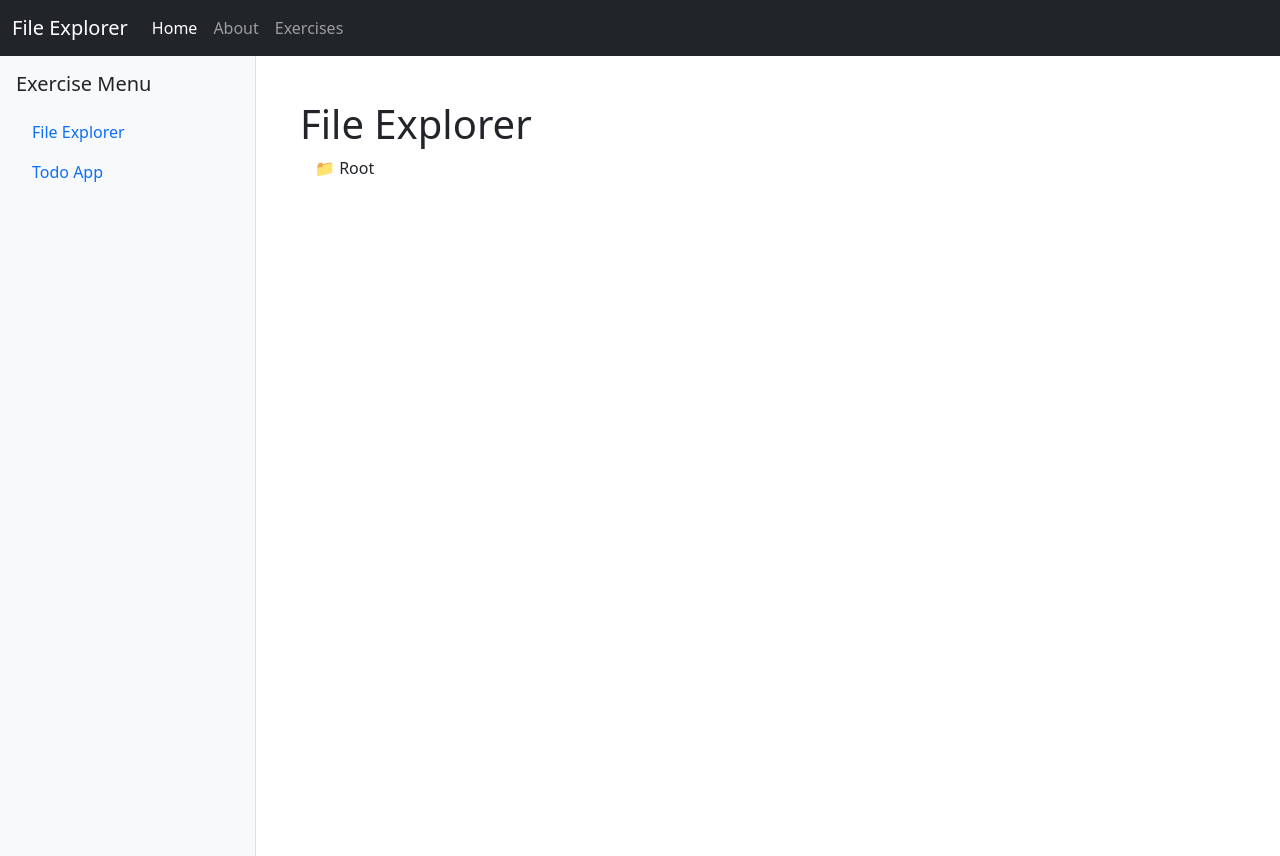
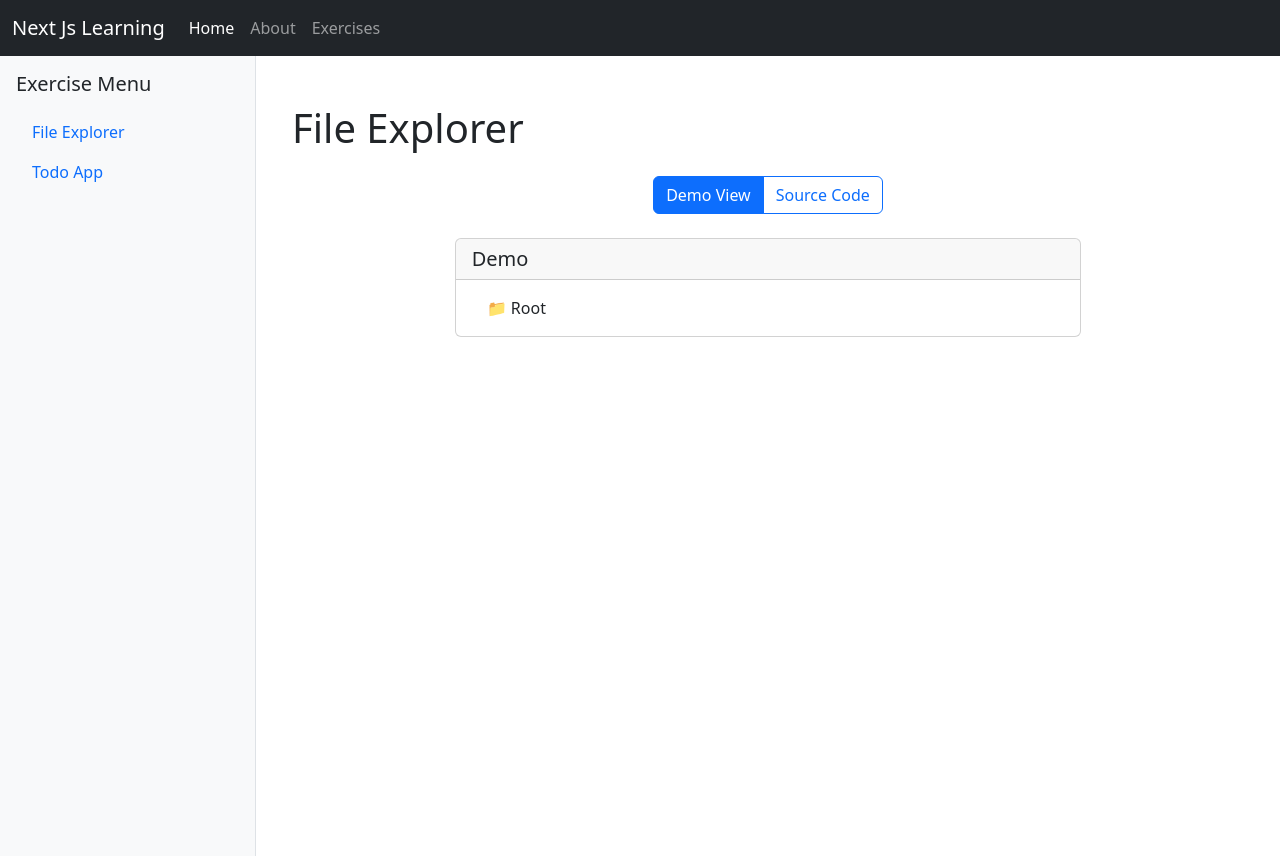
Before and after one commit to msrajawat298/MachineCoding, a Next.js app in the folder Sandbox/: page /exercises/file-explorer in a window 1280 px wide. Built offline with nearby package versions, Linux system fonts and the light colour scheme.

Commit message:
improve code

```diff
--- a/Sandbox/package.json
+++ b/Sandbox/package.json
@@ -12,7 +12,8 @@
     "bootstrap": "^5.3.3",
     "next": "15.1.7",
     "react": "^19.0.0",
-    "react-dom": "^19.0.0"
+    "react-dom": "^19.0.0",
+    "react-syntax-highlighter": "^15.6.1"
   },
   "devDependencies": {
     "@eslint/eslintrc": "^3",
--- /dev/null
+++ b/Sandbox/src/app/exercises/file-explorer/FileExplorer.jsx
@@ -0,0 +1,55 @@
+"use client";
+
+import { useState } from "react";
+import CodeBlock from "@/component/CodeBlock";
+import ExplorerView from "@/component/ExplorerView/";
+
+const FileExplorer = ({ sourceCode }) => {
+  const [view, setView] = useState("demo"); // 'demo' or 'code'
+
+  return (
+    <div className="container-fluid py-4">
+      <h1 className="mb-4">File Explorer</h1>
+
+      <div className="d-flex justify-content-center mb-4">
+        <div className="btn-group" role="group">
+          <button
+            className={`btn ${view === "demo" ? "btn-primary" : "btn-outline-primary"}`}
+            onClick={() => setView("demo")}
+          >
+            Demo View
+          </button>
+          <button
+            className={`btn ${view === "code" ? "btn-primary" : "btn-outline-primary"}`}
+            onClick={() => setView("code")}
+          >
+            Source Code
+          </button>
+        </div>
+      </div>
+
+      <div className="row justify-content-center">
+        <div className="col-md-8">
+          <div className="card">
+            <div className="card-header">
+              <h5 className="mb-0">{view === "demo" ? "Demo" : "Source Code"}</h5>
+            </div>
+            <div className="card-body p-0">
+              {view === "demo" ? (
+                <div className="p-3">
+                  <ExplorerView />
+                </div>
+              ) : (
+                <div className="code-container">
+                  <CodeBlock sourceCode={sourceCode} />
+                </div>
+              )}
+            </div>
+          </div>
+        </div>
+      </div>
+    </div>
+  );
+};
+
+export default FileExplorer;
--- a/Sandbox/src/app/exercises/file-explorer/page.js
+++ b/Sandbox/src/app/exercises/file-explorer/page.js
@@ -1,11 +1,8 @@
-import ExplorerView from "../../../component/ExplorerView";
+import { getSourceCode } from "@/component/CodeBlock/CodeBlockServer";
+import FileExplorer from "./FileExplorer";
 
-function FileExplorer() {
-  return (
-    <div style={{ padding: "20px" }}>
-      <h1>File Explorer</h1>
-      <ExplorerView />
-    </div>
-  );
+export default async function FileExplorerPage() {
+  const sourceCode = await getSourceCode("src/component/ExplorerView/index.jsx");
+
+  return <FileExplorer sourceCode={sourceCode} />;
 }
-export default FileExplorer;
--- a/Sandbox/src/app/layout.js
+++ b/Sandbox/src/app/layout.js
@@ -24,7 +24,7 @@ export default function RootLayout({ children }) {
       <body className={`${geistSans.variable} ${geistMono.variable}`}>
       <nav className="navbar navbar-expand-lg navbar-dark bg-dark">
         <div className="container-fluid">
-          <a className="navbar-brand" href="#">File Explorer</a>
+          <a className="navbar-brand" href="#">Next Js Learning</a>
           <button className="navbar-toggler" type="button" data-bs-toggle="collapse" data-bs-target="#navbarNav">
             <span className="navbar-toggler-icon"></span>
           </button>
--- /dev/null
+++ b/Sandbox/src/component/CodeBlock/CodeBlockServer.js
@@ -0,0 +1,14 @@
+import fs from 'fs';
+import path from 'path';
+
+export async function getSourceCode(codePath) {
+  if (!codePath) return "Error: Invalid code path";
+
+  try {
+    const filePath = path.join(process.cwd(), codePath);
+    const sourceCode = await fs.promises.readFile(filePath, 'utf8');
+    return sourceCode;
+  } catch (error) {
+    return `Error: ${error.message}`;
+  }
+}
--- /dev/null
+++ b/Sandbox/src/component/CodeBlock/index.js
@@ -0,0 +1,23 @@
+"use client";
+
+import { Prism as SyntaxHighlighter } from 'react-syntax-highlighter';
+import { vscDarkPlus } from 'react-syntax-highlighter/dist/esm/styles/prism';
+
+const CodeBlock = ({ sourceCode }) => {
+  return (
+    <SyntaxHighlighter
+      language="javascript"
+      style={vscDarkPlus}
+      customStyle={{
+        margin: 0,
+        padding: '1rem',
+        fontSize: '14px',
+      }}
+      showLineNumbers={true}
+    >
+      {sourceCode}
+    </SyntaxHighlighter>
+  );
+};
+
+export default CodeBlock;
--- a/Sandbox/src/component/ExplorerView.module.css
+++ b/Sandbox/src/component/ExplorerView/ExplorerView.module.css
@@ -29,3 +29,13 @@
   padding: 5px;
   font-size: 14px;
 }
+
+.code-container {
+  max-height: 600px;
+  overflow-y: auto;
+  background-color: #1e1e1e;
+}
+
+.code-container pre {
+  margin: 0 !important;
+}
```
Also changed, not shown: Sandbox/src/component/ExplorerView/index.jsx (renamed from Sandbox/src/component/ExplorerView.jsx), 1 other file (tests, documents, lock files or other folders).
